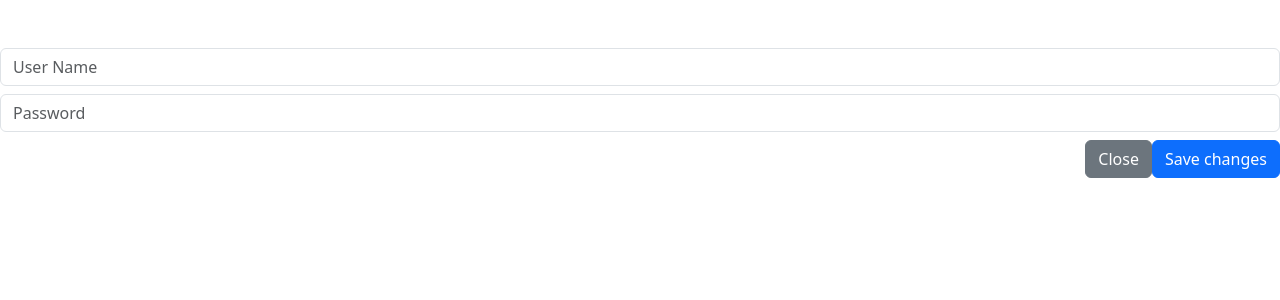
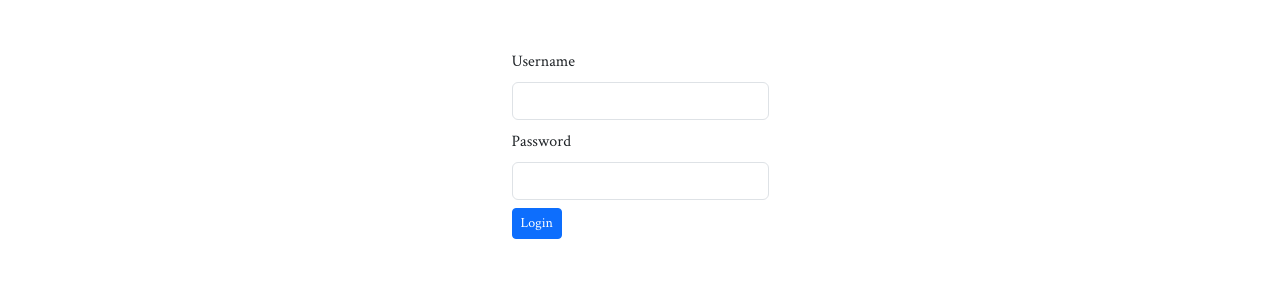
Before and after one commit to jrslopez/photography-portfolio, a React (Create React App) app: page /login in a window 1280 px wide. Shown: the top 300 px of the page. Built offline with nearby package versions, Linux system fonts and the light colour scheme.

Commit message:
finished login functionality

```diff
--- a/package.json
+++ b/package.json
@@ -11,6 +11,7 @@
     "react": "^18.3.1",
     "react-dom": "^18.3.1",
     "react-grid-gallery": "^1.0.1",
+    "react-hook-form": "^7.52.2",
     "react-photo-album": "^2.4.1",
     "react-router-dom": "^6.25.1",
     "react-scripts": "5.0.1",
--- a/src/components/Login.js
+++ b/src/components/Login.js
@@ -1,29 +1,18 @@
-import React, { useState, Fragment } from "react"
+import React, { useState, useEffect, Fragment } from "react"
 import { useNavigate } from "react-router-dom"
 
 const Login = () => {
   const [user, setUser] = useState("")
   const [password, setPassword] = useState("")
-  const [authenticated, setAuthenticated] = useState(false)
 
   const navigate = useNavigate()
-
-  const getCredentials = async () => {
-    const response = await fetch("http://localhost:4000/login")
-    const jsonData = await response.json()
-  }
 
   const onSubmitForm = async (e) => {
     try {
       e.preventDefault()
-      if ((user === "admin" && password === "1234") || authenticated) {
-        if (!authenticated) {
-          setAuthenticated(true)
-        }
+      if (user === "admin" && password === "1234") {
         navigate("/upload")
-      } else {
-        alert("maliit titi mo")
-      }
+      } else alert("Wrong username and/or password!")
     } catch (error) {
       console.error(error.message)
     }
@@ -31,38 +20,51 @@ const Login = () => {
 
   return (
     <Fragment>
-      <div>
+      <div className="d-flex justify-content-center">
         <form
           className="d-flex flex-column mt-5 needs-validation"
-          novalidate
-          // onSubmit={onSubmitForm}
+          noValidate
+          onSubmit={onSubmitForm}
         >
+          <div className="col-md">
+            <label
+              htmlFor="validationCustom01"
+              className="form-label crimson-text-regular"
+            >
+              Username
+            </label>
             <input
               type="text"
               className="form-control mb-2"
-            placeholder="User Name"
-            value={user}
+              id="validationCustom01"
               onChange={(e) => setUser(e.target.value)}
               required
             />
-          <div class="valid-feedback">Looks good!</div>
+            <div className="invalid-feedback">Wrong username!</div>
+          </div>
+          <div className="col-md">
+            <label
+              htmlFor="validationCustom02"
+              className="form-label crimson-text-regular"
+            >
+              Password
+            </label>
             <input
               type="password"
               className="form-control mb-2"
-            placeholder="Password"
-            value={password}
+              id="validationCustom02"
               onChange={(e) => setPassword(e.target.value)}
+              required
             />
-          <div className="modal-footer">
+            <div className="invalid-feedback">Wrong password!</div>
+          </div>
+
+          <div className="">
             <button
-              type="button"
-              className="btn btn-secondary"
-              data-bs-dismiss="modal"
+              type="submit"
+              className="btn btn-primary btn-sm crimson-text-regular"
             >
-              Close
-            </button>
-            <button type="submit" className="btn btn-primary">
-              Save changes
+              Login
             </button>
           </div>
         </form>
--- a/src/components/Validation.js
+++ b/src/components/Validation.js
@@ -1,14 +1,13 @@
-import React, { Fragment } from "react"
+import React, { Fragment, useEffect } from "react"
 
 const Validation = () => {
-  const validationSubmission = () => {
-    var forms = document.querySelectorAll(".needs-validation")
+  useEffect(() => {
+    const forms = document.querySelectorAll(".needs-validation")
 
-    // Loop over them and prevent submission
-    Array.prototype.slice.call(forms).forEach(function (form) {
+    Array.from(forms).forEach((form) => {
       form.addEventListener(
         "submit",
-        function (event) {
+        (event) => {
           if (!form.checkValidity()) {
             event.preventDefault()
             event.stopPropagation()
@@ -19,101 +18,112 @@ const Validation = () => {
         false
       )
     })
-  }
+  }, [])
 
   return (
     <Fragment>
-      <form
-        className="row g-3 needs-validation"
-        novalidate
-        onSubmit={validationSubmission}
-      >
-        <div class="col-md-4 position-relative form-group">
-          <label for="validationTooltip01" class="form-label">
+      <form className="row g-3 needs-validation" noValidate>
+        <div className="col-md-4">
+          <label htmlFor="validationCustom01" className="form-label">
             First name
           </label>
-          <input type="text" class="form-control" id="validationTooltip01" />
-          <div class="valid-tooltip">Looks good!</div>
-          <div className="invalid-feedback">UHMMMM</div>
+          <input
+            type="text"
+            className="form-control"
+            id="validationCustom01"
+            required
+          />
+          <div className="valid-feedback">Looks good!</div>
+          <div className="invalid-feedback">Please enter your first name.</div>
         </div>
-        <div class="col-md-4 position-relative form-group">
-          <label for="validationTooltip02" class="form-label">
+        <div className="col-md-4">
+          <label htmlFor="validationCustom02" className="form-label">
             Last name
           </label>
-          <input type="text" class="form-control" id="validationTooltip02" />
-          <div class="valid-tooltip">Looks good!</div>
-          <div className="invalid-feedback">UHMMMM</div>
+          <input
+            type="text"
+            className="form-control"
+            id="validationCustom02"
+            required
+          />
+          <div className="valid-feedback">Looks good!</div>
+          <div className="invalid-feedback">Please enter your last name.</div>
         </div>
-        <div class="col-md-4 position-relative">
-          <label for="validationTooltipUsername" class="form-label">
+        <div className="col-md-4">
+          <label htmlFor="validationCustomUsername" className="form-label">
             Username
           </label>
-          <div class="input-group has-validation">
-            <span
-              class="input-group-text"
-              id="validationTooltipUsernamePrepend"
-            >
+          <div className="input-group has-validation">
+            <span className="input-group-text" id="inputGroupPrepend">
               @
             </span>
             <input
               type="text"
-              class="form-control"
-              id="validationTooltipUsername"
-              aria-describedby="validationTooltipUsernamePrepend"
+              className="form-control"
+              id="validationCustomUsername"
+              aria-describedby="inputGroupPrepend"
+              required
             />
-            <div class="invalid-tooltip">
-              Please choose a unique and valid username.
-            </div>
+            <div className="invalid-feedback">Please choose a username.</div>
           </div>
         </div>
-        <div class="col-md-6 position-relative">
-          <label for="validationTooltip03" class="form-label">
+        <div className="col-md-6">
+          <label htmlFor="validationCustom03" className="form-label">
             City
           </label>
-          <input type="text" class="form-control" id="validationTooltip03" />
-          <div class="invalid-tooltip">Please provide a valid city.</div>
+          <input
+            type="text"
+            className="form-control"
+            id="validationCustom03"
+            required
+          />
+          <div className="invalid-feedback">Please provide a valid city.</div>
         </div>
-        <div class="col-md-3 position-relative">
-          <label for="validationTooltip04" class="form-label">
+        <div className="col-md-3">
+          <label htmlFor="validationCustom04" className="form-label">
             State
           </label>
-          <select class="form-select" id="validationTooltip04">
+          <select className="form-select" id="validationCustom04" required>
             <option selected disabled value="">
               Choose...
             </option>
             <option>...</option>
           </select>
-          <div class="invalid-tooltip">Please select a valid state.</div>
+          <div className="invalid-feedback">Please select a valid state.</div>
         </div>
-        <div class="col-md-3 position-relative">
-          <label for="validationTooltip05" class="form-label">
+        <div className="col-md-3">
+          <label htmlFor="validationCustom05" className="form-label">
             Zip
           </label>
-          <input type="text" class="form-control" id="validationTooltip05" />
-          <div class="invalid-tooltip">Please provide a valid zip.</div>
+          <input
+            type="text"
+            className="form-control"
+            id="validationCustom05"
+            required
+          />
+          <div className="invalid-feedback">Please provide a valid zip.</div>
         </div>
-        <div class="col-12">
-          <button class="btn btn-primary" type="submit">
+        <div className="col-12">
+          <div className="form-check">
+            <input
+              className="form-check-input"
+              type="checkbox"
+              value=""
+              id="invalidCheck"
+              required
+            />
+            <label className="form-check-label" htmlFor="invalidCheck">
+              Agree to terms and conditions
+            </label>
+            <div className="invalid-feedback">
+              You must agree before submitting.
+            </div>
+          </div>
+        </div>
+        <div className="col-12">
+          <button className="btn btn-primary" type="submit">
             Submit form
           </button>
-        </div>
-        <div class="col-md-4">
-          <label for="validationCustomUsername" class="form-label">
-            Username
-          </label>
-          <div class="input-group has-validation">
-            <span class="input-group-text" id="inputGroupPrepend">
-              @
-            </span>
-            <input
-              type="text"
-              class="form-control"
-              id="validationCustomUsername"
-              aria-describedby="inputGroupPrepend"
-              required
-            />
-            <div class="invalid-feedback">Please choose a username.</div>
-          </div>
         </div>
       </form>
     </Fragment>
```
Also changed, not shown: 1 other file (tests, documents, lock files or other folders). Lines whose indentation alone changed are shown as unchanged.
